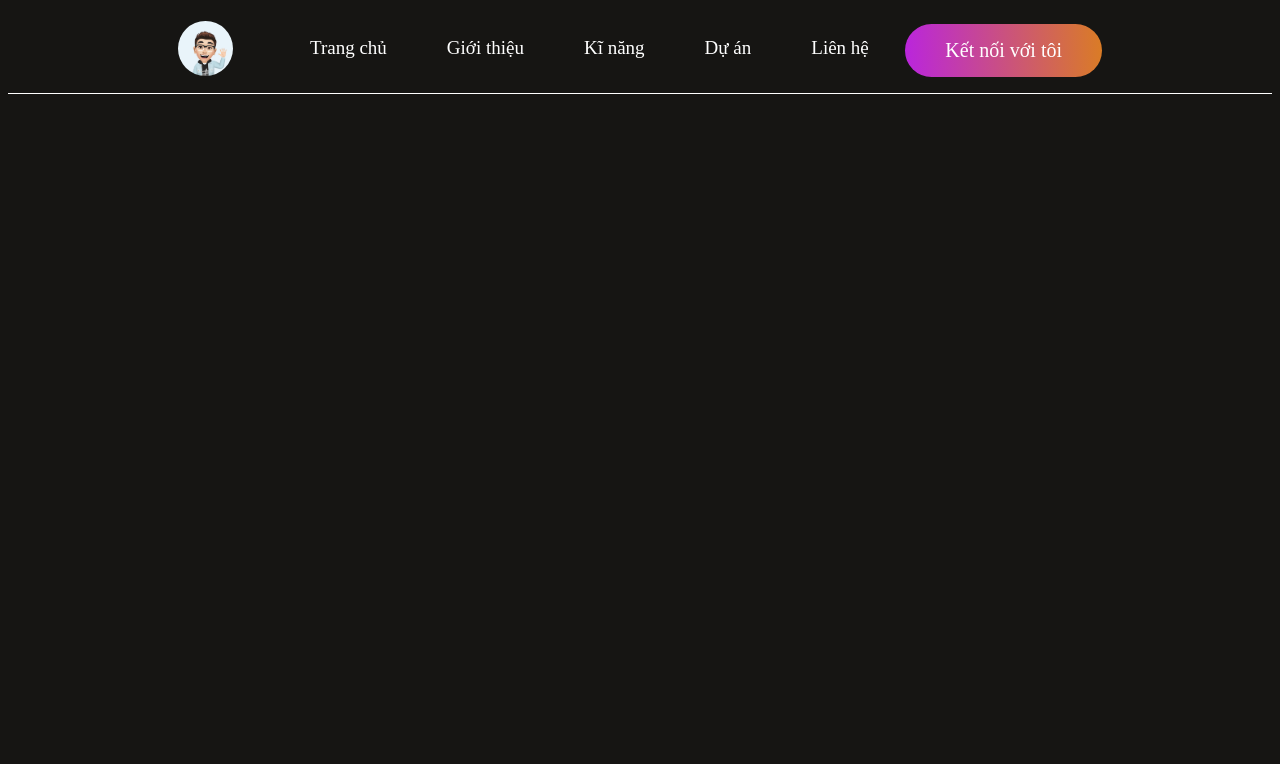
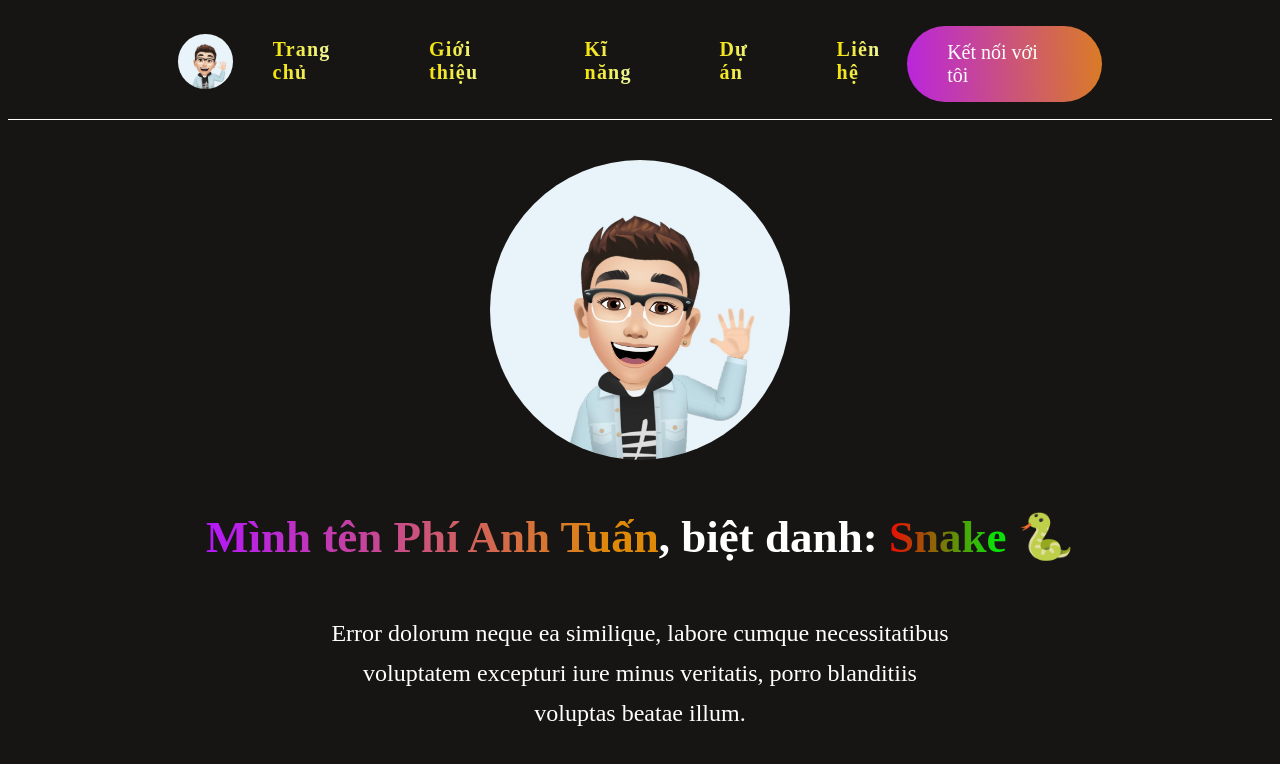
Before and after one commit to tuanpa2k2/Profile, a React (Vite) app: page / in a window 1280 px wide. Shown: the top 764 px of the page. Built offline with nearby package versions, Linux system fonts and the light colour scheme.

Commit message:
# UI Hero cơ bản

```diff
--- a/src/App.jsx
+++ b/src/App.jsx
@@ -1,11 +1,13 @@
 // eslint-disable-next-line no-unused-vars
 import React from "react";
 import NavbarComp from "./Component/Navbar/NavbarComp";
+import HeroComp from "./Component/Hero/HeroComp";
 
 const App = () => {
   return (
     <div>
       <NavbarComp />
+      <HeroComp />
     </div>
   );
 };
--- /dev/null
+++ b/src/Component/Hero/HeroComp.jsx
@@ -0,0 +1,24 @@
+// eslint-disable-next-line no-unused-vars
+import React from "react";
+
+import profile_hero from "../../assets/default.jpg";
+import "./HeroComp.scss";
+
+const HeroComp = () => {
+  return (
+    <div className="hero">
+      <div className="img_hero">
+        <img src={profile_hero} alt="hero" />
+      </div>
+      <h1>
+        <span>Mình tên Phí Anh Tuấn</span>, biệt danh: <strong>Snake</strong> 🐍
+      </h1>
+      <p>
+        Error dolorum neque ea similique, labore cumque necessitatibus voluptatem excepturi iure minus veritatis, porro
+        blanditiis voluptas beatae illum.
+      </p>
+    </div>
+  );
+};
+
+export default HeroComp;
--- /dev/null
+++ b/src/Component/Hero/HeroComp.scss
@@ -0,0 +1,47 @@
+.hero {
+  display: flex;
+  align-items: center;
+  flex-direction: column;
+  gap: 20px;
+  margin-top: 40px;
+
+  .img_hero {
+    width: 300px;
+    height: 300px;
+
+    img {
+      width: 100%;
+      height: 100%;
+      object-fit: cover;
+      border-radius: 50%;
+    }
+  }
+
+  h1 {
+    text-align: center;
+    width: 70%;
+    font-size: 45px;
+
+    span {
+      background: linear-gradient(270deg, #df8908 10%, #b415ff 102.06%);
+      background-clip: text;
+      -webkit-backdrop-clip: text;
+      -webkit-text-fill-color: transparent;
+    }
+
+    strong {
+      background: linear-gradient(270deg, #0cdf08 10%, #f40505 102.06%);
+      background-clip: text;
+      -webkit-backdrop-clip: text;
+      -webkit-text-fill-color: transparent;
+    }
+  }
+
+  p {
+    margin: 0;
+    width: 50%;
+    text-align: center;
+    font-size: 24px;
+    line-height: 40px;
+  }
+}
--- a/src/Component/Navbar/NavbarComp.scss
+++ b/src/Component/Navbar/NavbarComp.scss
@@ -19,7 +19,7 @@
       transition: 0.5s;
 
       &:hover {
-        transform: scale(1.2);
+        transform: scale(1.3);
       }
     }
   }
@@ -28,10 +28,15 @@
     display: flex;
     align-items: center;
     gap: 60px;
-    font-size: 19px;
+    font-size: 20px;
 
     li {
+      font-weight: 600;
       padding-bottom: 5px;
+      letter-spacing: 1.2px;
+      background: linear-gradient(270deg, #eaffe1 10%, #f4e205 102.06%);
+      background-clip: text;
+      -webkit-text-fill-color: transparent;
 
       &:hover {
         color: red;
```
Also changed, not shown: src/assets/pizza.jpg (added).
